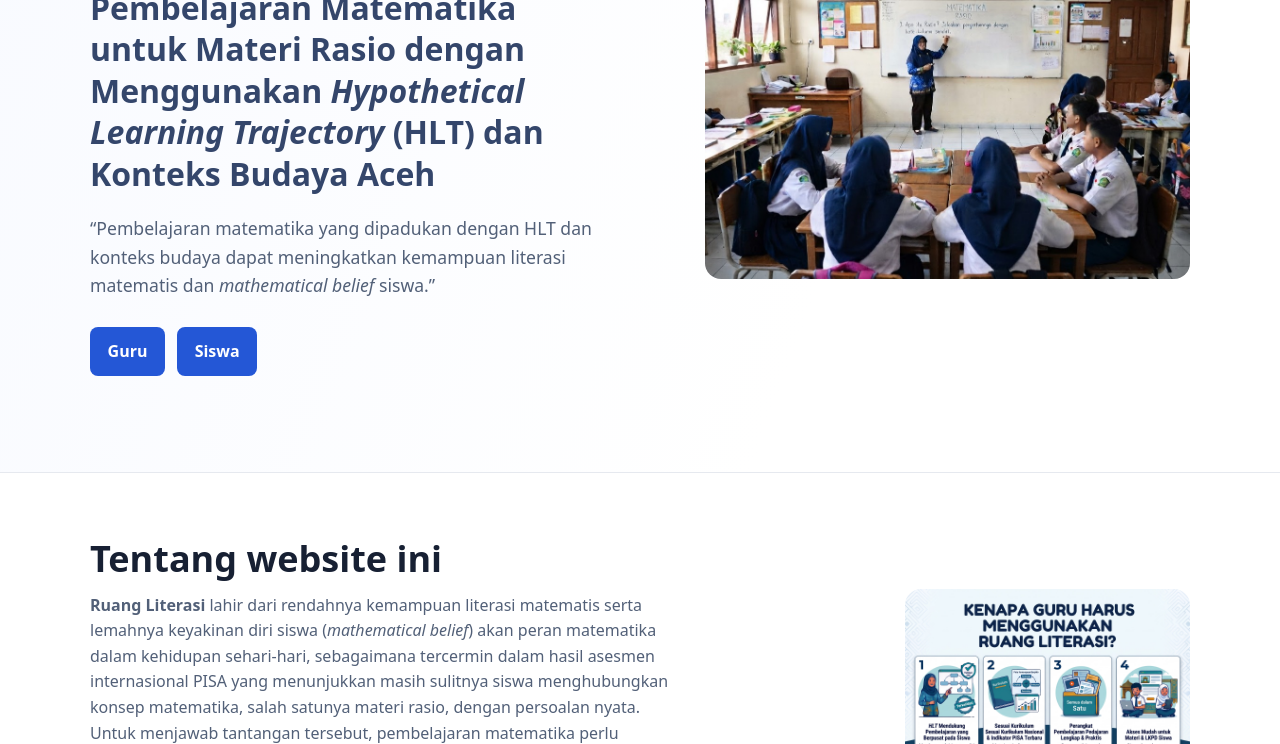
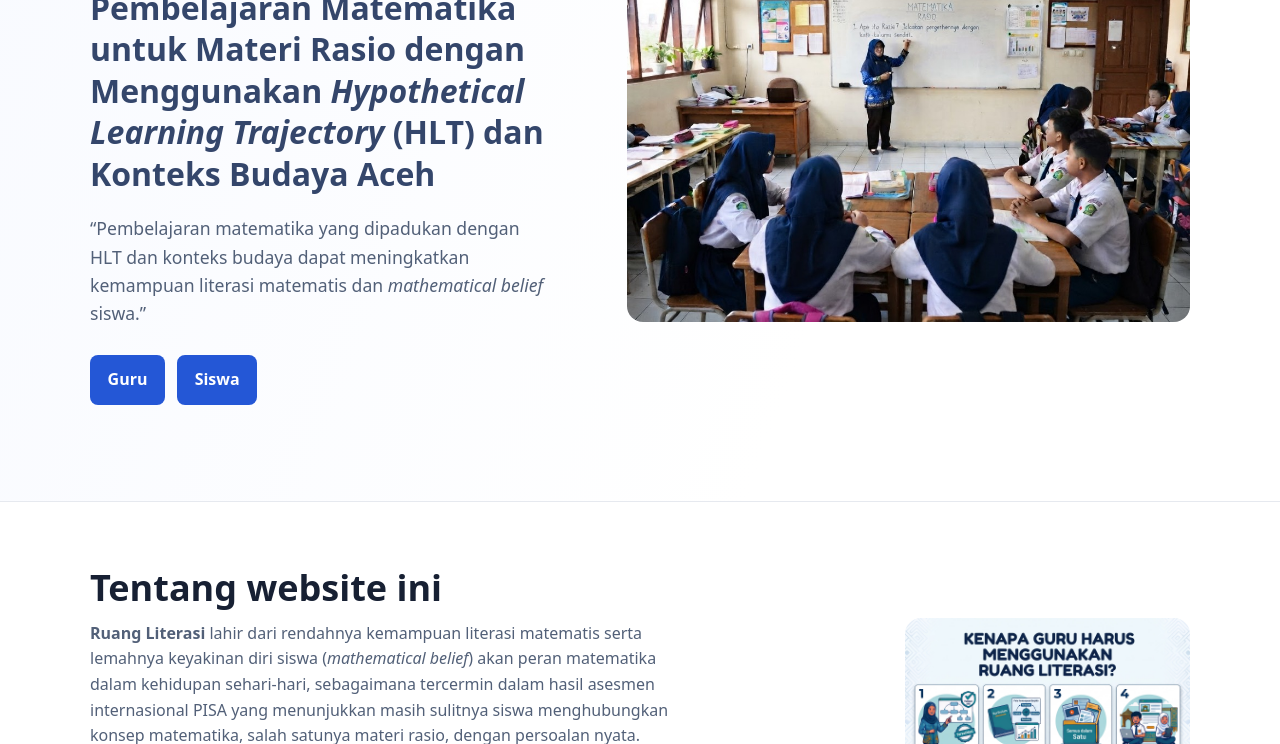
Before and after one commit to harisusa/ruangliterasi, a plain HTML site: page index.html in a window 1280 px wide. Shown: the part 350-1094 px from the top of the page. Drawn offline with Linux system fonts and the light colour scheme.

Commit message:
perbaikan ukuran gambar

```diff
--- a/styles.css
+++ b/styles.css
@@ -263,7 +263,7 @@ a:focus-visible {
 .hero-layout {
   display: grid;
   min-height: 34rem;
-  grid-template-columns: minmax(0, 1fr) minmax(0, 0.9fr);
+  grid-template-columns: minmax(0, 0.9fr) minmax(0, 1.1fr);
   align-items: center;
   gap: clamp(2rem, 6vw, 5rem);
   padding-block: clamp(3.5rem, 8vw, 6rem);
@@ -317,7 +317,7 @@ h2 {
 
 .learning-illustration {
   display: block;
-  width: min(100%, 32.5rem);
+  width: min(100%, 40rem);
   height: auto;
   border-radius: 1rem;
   object-fit: contain;
@@ -425,7 +425,7 @@ h2 {
   }
 
   .learning-illustration {
-    width: min(100%, 26rem);
+    width: min(100%, 40rem);
   }
 }
 
```
